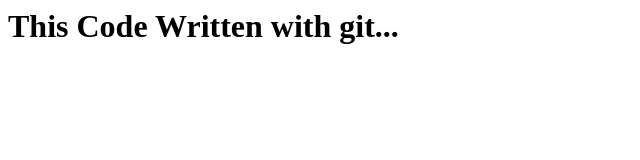
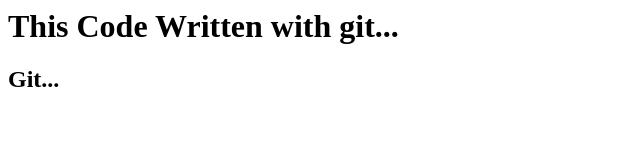
Before and after one commit to dheveshwar300-beep/Git-class, a plain HTML site: page index.html in a window 1280 px wide. Shown: the full height of the page, 0-640 px from the left. Drawn offline with Linux system fonts and the light colour scheme.

Commit message:
updated index.html

```diff
--- a/index.html
+++ b/index.html
@@ -7,7 +7,7 @@
             This Code Written with git...
         </h1>
         <h2>
-
+            Git...
         </h2>
     </body>
 </html>
```
